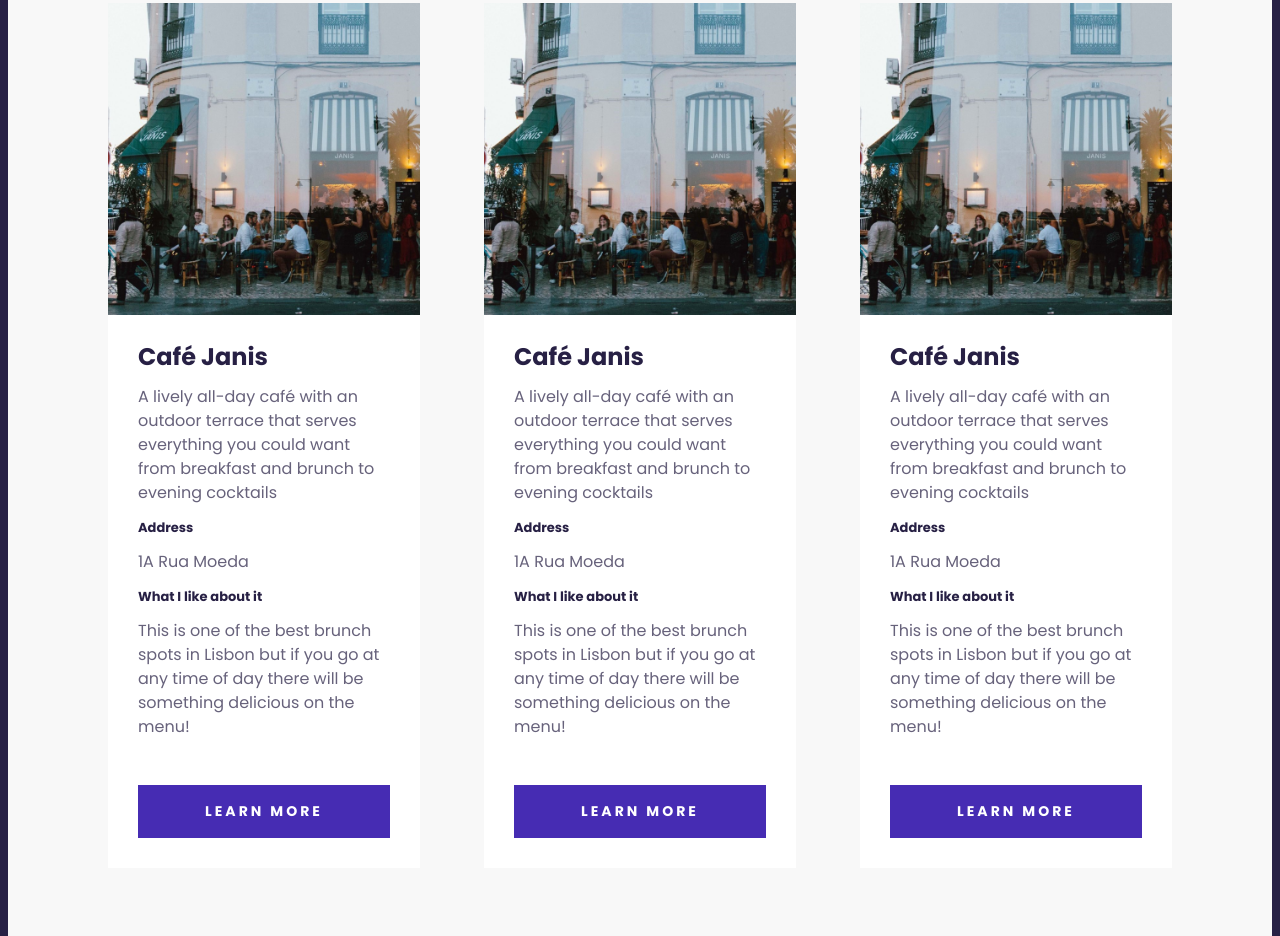
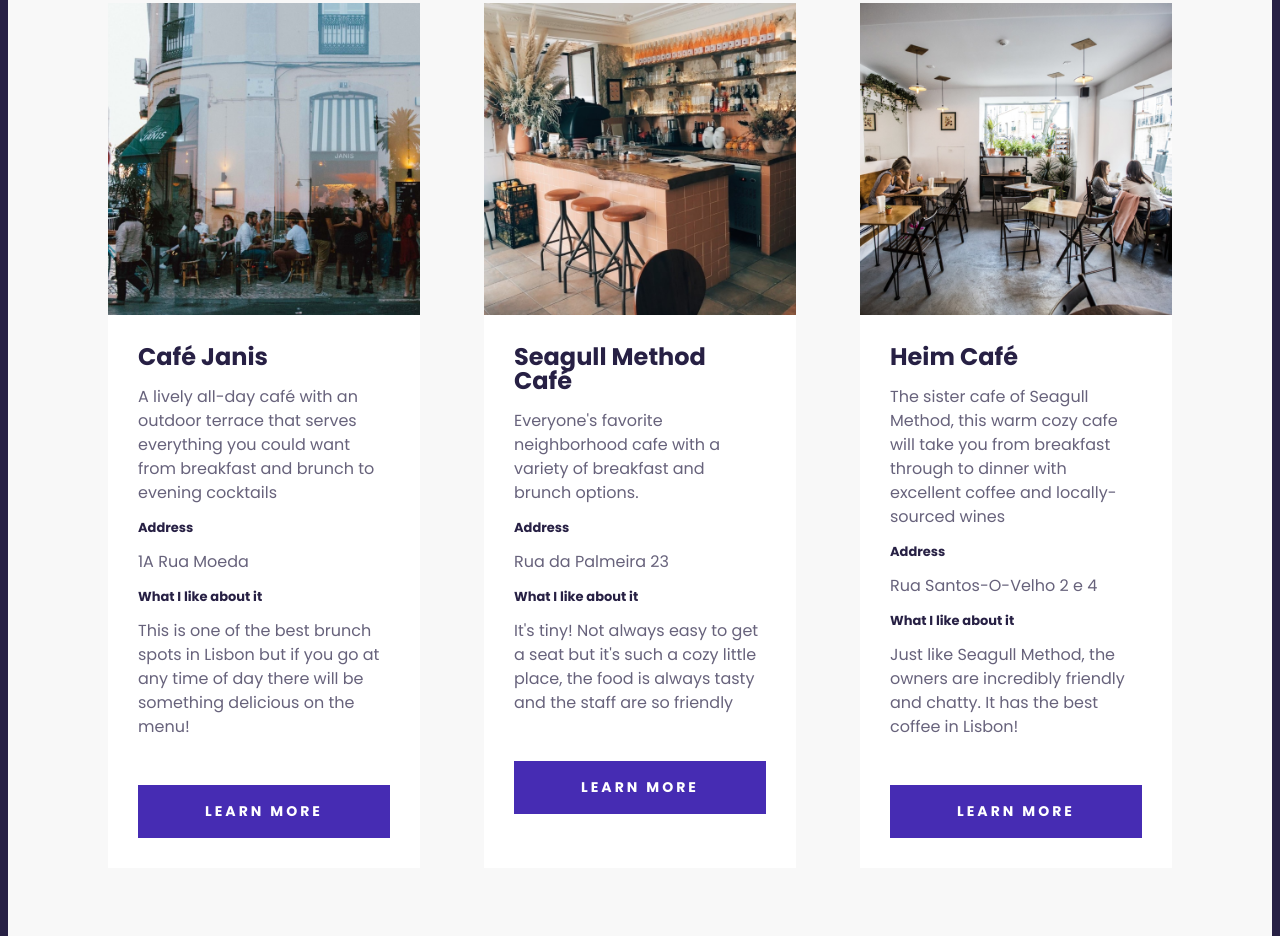
Before and after one commit to Kate465/Lisbon-Travel-Project, a plain HTML site: page index.html in a window 1280 px wide. Shown: the part 1660-2596 px from the top of the page. Drawn offline with Linux system fonts and the light colour scheme; a web font is replaced by a local one.

Commit message:
added more content to cards

```diff
--- a/index.html
+++ b/index.html
@@ -93,33 +93,29 @@
             <div class="card">
               <div class="card-header">
                 <img
-                  src="images/cafes/janis.png"
+                  src="images/cafes/seagull.png"
                   class="img-responsive"
                   alt=""
                 />
               </div>
               <div class="card-body">
-                <h4>Café Janis</h4>
+                <h4>Seagull Method Café</h4>
                 <p>
-                  A lively all-day café with an outdoor terrace that serves
-                  everything you could want from breakfast and brunch to evening
-                  cocktails
+                  Everyone's favorite neighborhood cafe with a variety of
+                  breakfast and brunch options.
                 </p>
                 <h5>Address</h5>
-                <p>1A Rua Moeda</p>
+                <p>Rua da Palmeira 23</p>
                 <h5>What I like about it</h5>
                 <p>
-                  This is one of the best brunch spots in Lisbon but if you go
-                  at any time of day there will be something delicious on the
-                  menu!
+                  It's tiny! Not always easy to get a seat but it's such a cozy
+                  little place, the food is always tasty and the staff are so
+                  friendly
                 </p>
               </div>
+
               <div class="card-footer">
-                <a
-                  href="https://maps.app.goo.gl/kTGkmfiXvZyRREbF8"
-                  target="_blank"
-                  class="btn"
-                >
+                <a href="https://g.co/kgs/Hfa8XgG" target="_blank" class="btn">
                   Learn more</a
                 >
               </div>
@@ -128,33 +124,28 @@
             <div class="card">
               <div class="card-header">
                 <img
-                  src="images/cafes/janis.png"
+                  src="images/cafes/heim.png"
                   class="img-responsive"
                   alt=""
                 />
               </div>
               <div class="card-body">
-                <h4>Café Janis</h4>
+                <h4>Heim Café</h4>
                 <p>
-                  A lively all-day café with an outdoor terrace that serves
-                  everything you could want from breakfast and brunch to evening
-                  cocktails
+                  The sister cafe of Seagull Method, this warm cozy cafe will
+                  take you from breakfast through to dinner with excellent
+                  coffee and locally-sourced wines
                 </p>
                 <h5>Address</h5>
-                <p>1A Rua Moeda</p>
+                <p>Rua Santos-O-Velho 2 e 4</p>
                 <h5>What I like about it</h5>
                 <p>
-                  This is one of the best brunch spots in Lisbon but if you go
-                  at any time of day there will be something delicious on the
-                  menu!
+                  Just like Seagull Method, the owners are incredibly friendly
+                  and chatty. It has the best coffee in Lisbon!
                 </p>
               </div>
               <div class="card-footer">
-                <a
-                  href="https://maps.app.goo.gl/kTGkmfiXvZyRREbF8"
-                  target="_blank"
-                  class="btn"
-                >
+                <a href="https://g.co/kgs/LRvj9mL" target="_blank" class="btn">
                   Learn more</a
                 >
               </div>
```
